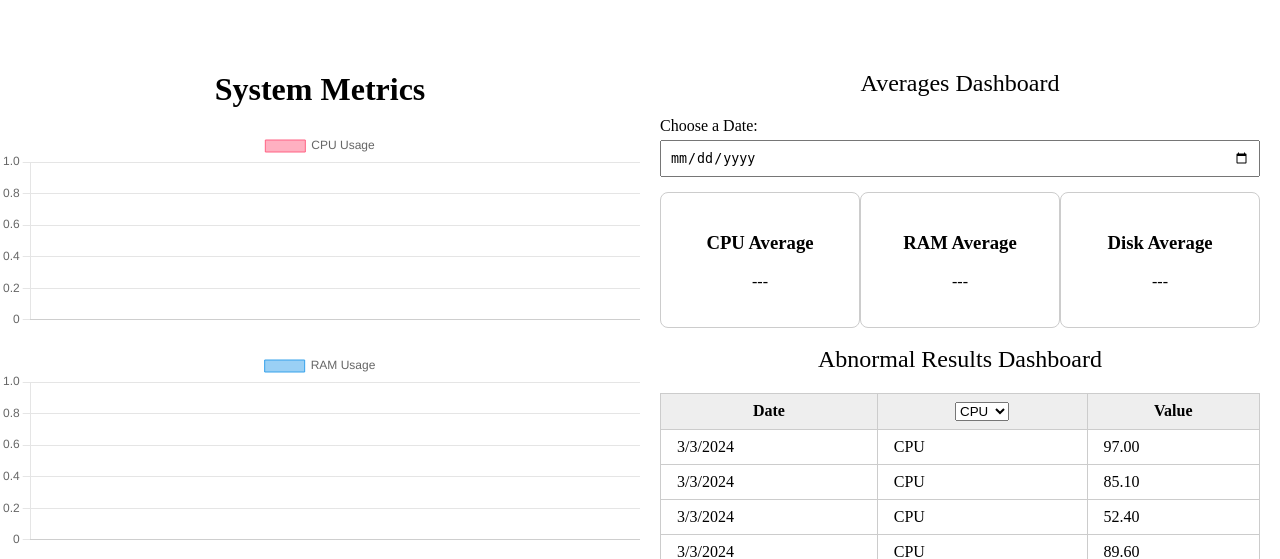
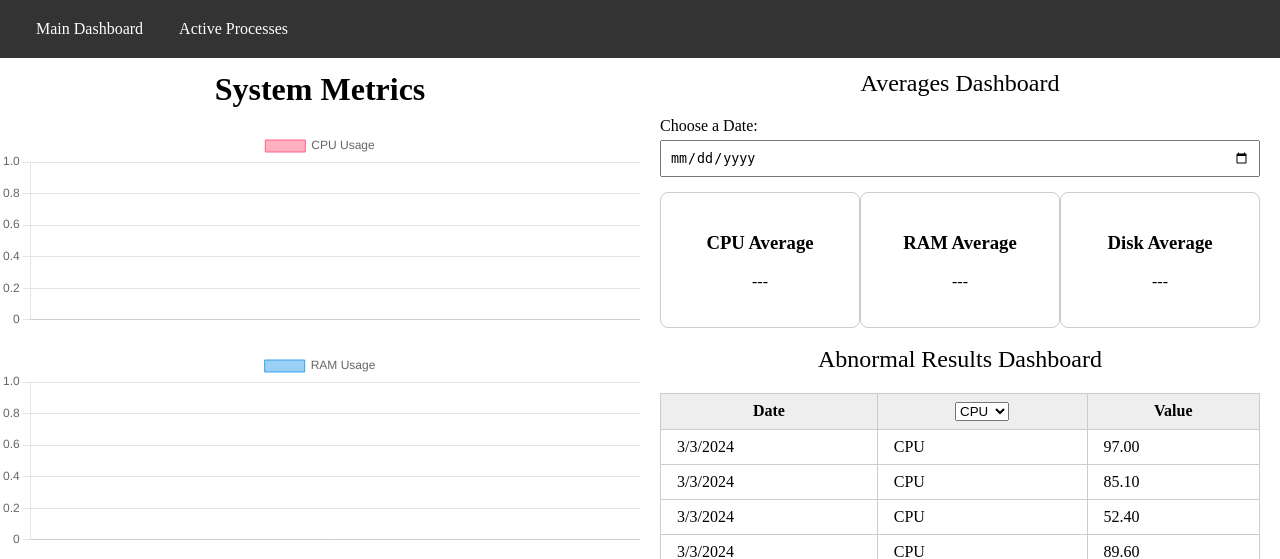
Before and after one commit to YaelPrat/System-Monitor, a Flask app: page /charts in a window 1280 px wide. Shown: the top 559 px of the page. Run offline with Flask 3, Linux system fonts and the light colour scheme; data comes from the database, SQL or seed files in the repository; both versions use the stored data as it was after the commit; some libraries are stand-ins or nearby versions.

Commit message:
Add Active processes

```diff
--- a/app.py
+++ b/app.py
@@ -195,5 +195,54 @@
     return cpu_output.strip(), mem_output.strip(), ram_output.strip()
 
 
+def get_active_processes():
+    try:
+        # Execute command to get active processes
+        stdin, stdout, stderr = ssh_client.exec_command('ps aux')
+        output = stdout.read().decode('utf-8')
+
+        # Process the output to extract relevant information
+        active_processes = [line.split() for line in output.splitlines()]
+        usernames = set(process[0] for process in active_processes)
+
+        return active_processes, usernames
+    except Exception as e:
+        return []
+
+
+@app.route('/active_processes')
+def active_processes():
+    processes, usernames = get_active_processes()
+    return render_template('active_processes.html', processes=processes, usernames=usernames)
+
+
+@app.route('/filtered_processes', methods=['GET'])
+def filtered_processes():
+    # Get the selected username from the request query string
+    selected_username = request.args.get('username')
+    print(selected_username)
+    try:
+        # Execute command to get active processes
+        stdin, stdout, stderr = ssh_client.exec_command('ps aux')
+        output = stdout.read().decode('utf-8')
+
+        # Process the output to extract relevant information
+        active_processes = [line.split() for line in output.splitlines()]
+    except Exception as e:
+        # Handle exceptions gracefully
+        app.logger.error(f"Failed to fetch active processes: {str(e)}")
+        return jsonify({'error': 'Failed to fetch active processes'}), 500
+
+    if selected_username:
+        # Filter active processes based on the selected username
+        filtered_processes = [process for process in active_processes if process[0] == selected_username]
+        print(filtered_processes)
+    else:
+        # If no username is selected, return all active processes
+        filtered_processes = active_processes
+
+    # Return the filtered processes as JSON
+    return jsonify(filtered_processes)
+
 if __name__ == '__main__':
     app.run(host='0.0.0.0', port=5006, debug=True)
--- a/templates/charts.html
+++ b/templates/charts.html
@@ -13,6 +13,7 @@
             height: 100vh;
             margin: 0;
             align-items: flex-start;
+
         }
 
         #charts-container {
@@ -81,9 +82,48 @@
       th {
         background: #eee;
       }
+
+
+.navbar {
+    width: 100%;
+    background-color: #333;
+    overflow: auto;
+    color: white;
+    position: fixed;
+    top: 0;
+    z-index: 1000;
+    padding: 20px;
+
+}
+
+.navbar a {
+    color: white;
+    text-align: center;
+    padding: 14px 16px;
+    text-decoration: none;
+}
+
+.navbar a:hover {
+    background-color: #ddd;
+    color: black;
+}
+
+.navbar a.active {
+    background-color: #4CAF50;
+    color: white;
+}
+
+.navbar a.logout {
+    float: right; /* Align logout link to the right */
+}
+
     </style>
 </head>
 <body>
+<div class="navbar">
+    <a href="/charts">Main Dashboard</a>
+    <a href="{{ url_for('active_processes') }}">Active Processes</a>
+</div>
     <div id="charts-container">
         <h1>System Metrics</h1>
         <canvas id="cpu-chart" width="400" height="200"></canvas>
```
Also changed, not shown: templates/active_processes.html (added, +136 -0 lines), instance/site.db.
